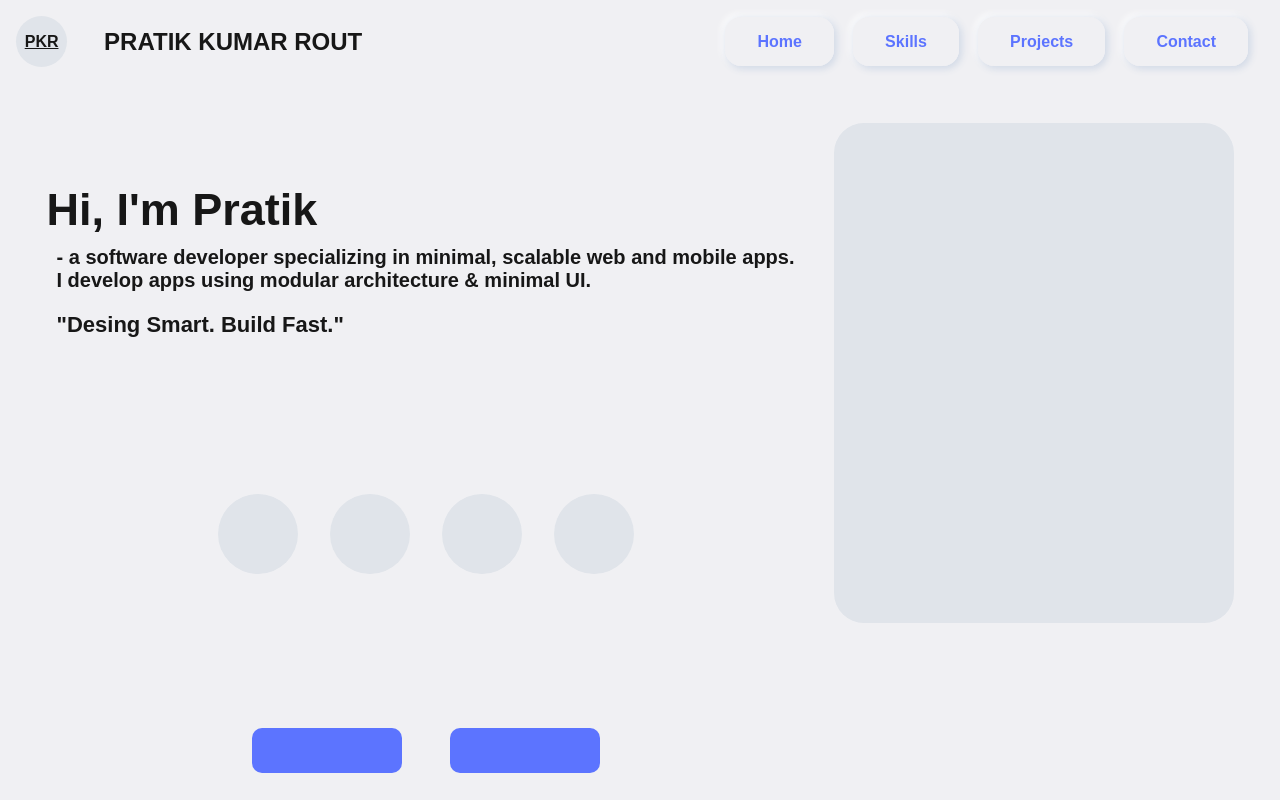
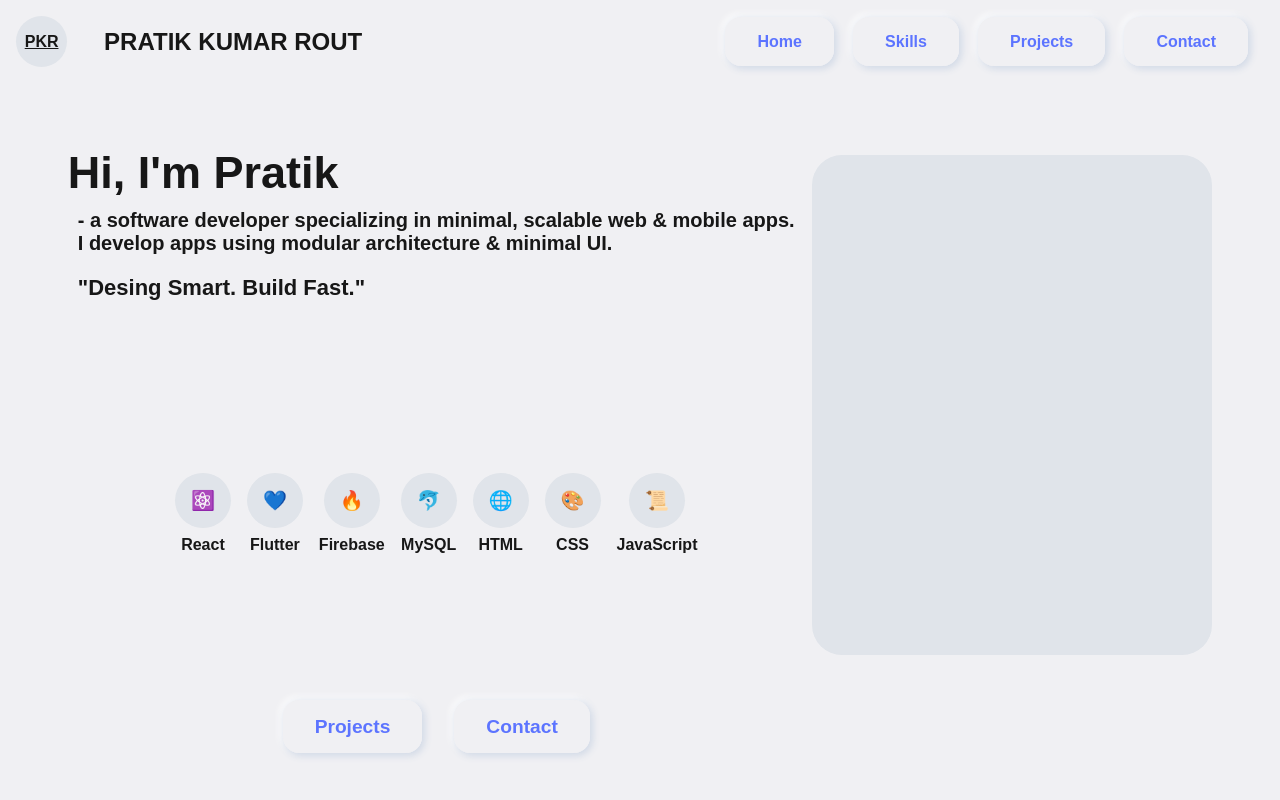
Before and after one commit to PratikKumarRout/Pratik-Kumar-Rout, a Next.js app: page / in a window 1280 px wide. Shown: the top 800 px of the page. Built offline with nearby package versions, Linux system fonts and the light colour scheme.

Commit message:
Hero Ui change version 0.1.2

```diff
--- a/src/app/components/Header.module.css
+++ b/src/app/components/Header.module.css
@@ -46,8 +46,12 @@
     text-decoration: none;
     background-color: var(--background);
     padding: 1rem 2rem;
-    border-radius: 16px;
+    border-radius: 1rem;
     box-shadow: var(--offset);
     color: var(--accent);
     font-weight: bold;
 }
+
+.navItems:hover {
+    transform: translateY(-1.2);
+}
--- a/src/app/components/Hero.js
+++ b/src/app/components/Hero.js
@@ -3,32 +3,49 @@ import PlaceholderBox from "./PlaceholderBox";
 import PlaceholderCircle from "./PlaceholderCircle";
 import styles from "./Hero.module.css";
 
+const skills = [
+  { label: "React", icon: "⚛️" },        // React atom logo
+  { label: "Flutter", icon: "💙" },      // Flutter blue heart (or 🐦 for Dart/Flutter bird)
+  { label: "Firebase", icon: "🔥" },     // Firebase flame
+  { label: "MySQL", icon: "🐬" },        // Dolphin (MySQL mascot)
+  { label: "HTML", icon: "🌐" },         // Globe for web markup
+  { label: "CSS", icon: "🎨" },          // Palette for styling
+  { label: "JavaScript", icon: "📜" },   // Scroll (JS scripts) or ⚡ for dynamic
+];
+
 export default function Hero() {
   return (
     <section className={styles.heroSection}>
-
       <div className={styles.heroContents}>
         <div>
           <div className={styles.heroTitle}><h1>Hi, I&apos;m Pratik</h1></div>
           <div>
-            <p style={{fontWeight: "bold", fontSize: "20px", padding: "10px"}}>- a software developer specializing in minimal, scalable web and mobile apps.<br />
+            <p style={{ fontWeight: "bold", fontSize: "20px", padding: "10px" }}>
+              - a software developer specializing in minimal, scalable web & mobile apps.<br />
               I develop apps using modular architecture & minimal UI.</p>
           </div>
-          <p style={{fontWeight: "bold", fontSize: "22px", padding: "10px"}}>&quot;Desing Smart. Build Fast.&quot;</p>
-        </div>
-        <div className="hero-skills">
-          <PlaceholderCircle size="80px" shade="#e0e4ea" />
-          <PlaceholderCircle size="80px" shade="#e0e4ea" />
-          <PlaceholderCircle size="80px" shade="#e0e4ea" />
-          <PlaceholderCircle size="80px" shade="#e0e4ea" />
+          <p style={{ fontWeight: "bold", fontSize: "22px", padding: "10px" }}>
+            &quot;Desing Smart. Build Fast.&quot;
+          </p>
         </div>
 
-        {/* Buttons row */}
-        <div className="hero-buttons">
-          <PlaceholderBox width="150px" height="45px" shade="#5c74ff" />
-          <PlaceholderBox width="150px" height="45px" shade="#5c74ff" />
+        <div className={styles.skillsContainer}>
+          {
+            skills.map((skill, index) => (
+              <div key={index} className={styles.skillChip}>
+                <div className={styles.skillIcon}>{skill.icon}</div>
+                <span className={styles.skillLabel} >{skill.label}</span>
+              </div>
+            ))}
         </div>
-
+        <div className={styles.heroButtonContainer}>
+          <div className={styles.heroButton}>
+            <a href="#projects">Projects</a>
+          </div>
+          <div className={styles.heroButton}>
+            <a href="#contact">Contact</a>
+          </div>
+        </div>
       </div>
       <PlaceholderBox width="400px" height="500px" borderRadius={30} />
     </section>
--- a/src/app/components/Hero.module.css
+++ b/src/app/components/Hero.module.css
@@ -2,6 +2,7 @@
     display: flex;
     justify-content: space-around;
     min-height: 100vh;
+    padding: 4rem;
 }
 
 .heroTitle {
@@ -11,5 +12,62 @@
 .heroContents {
     display: flex;
     flex-direction: column;
-    justify-content: space-around;
+    justify-content: space-between;
+    align-items: center;
 }
+
+.skillsContainer {
+    display: flex;
+    justify-content: space-evenly;
+    align-items: center;
+    flex-wrap: nowrap;
+    gap: 16px;
+}
+
+.skillChip {
+    display: flex;
+    flex-direction: column;
+    justify-content: center;
+    align-items: center;
+}
+
+.skillIcon {
+    padding: 1rem;
+    background-color: var(--secondary);
+    border-radius: 50%;
+    display: flex;
+    justify-content: center;
+    align-content: center;
+    font-size: larger;
+    margin-bottom: 8px;
+}
+
+.skillLabel {
+    font-weight: bold;
+    word-wrap: break-word;
+    font-size: medium;
+}
+
+
+.heroButtonContainer {
+    display: flex;
+    justify-content: center;
+    gap: 2rem;
+    margin-bottom: 5rem;
+}
+
+.heroButton a{
+    background-color: var(--background);
+    padding: 1rem 2rem;
+    border-radius: 1rem;
+    box-shadow: var(--offset);
+    font-size: larger;
+    font-weight: bold;
+    place-content: center;
+    text-decoration: none;
+    color: var(--accent);
+}
+
+.heroButton:hover {
+    transform: translateY(-1.2);
+}
--- a/src/app/globals.css
+++ b/src/app/globals.css
@@ -70,19 +70,10 @@ header {
 }
 
 /* Skills row */
-.hero-skills {
-  display: flex;
-  gap: 1rem;
-  flex-wrap: wrap;
-  justify-content: center;
-}
+
 
 /* Buttons row */
-.hero-buttons {
-  display: flex;
-  gap: 3rem;
-  justify-content: center;
-}
+
 
 
 .flex-row {
```
